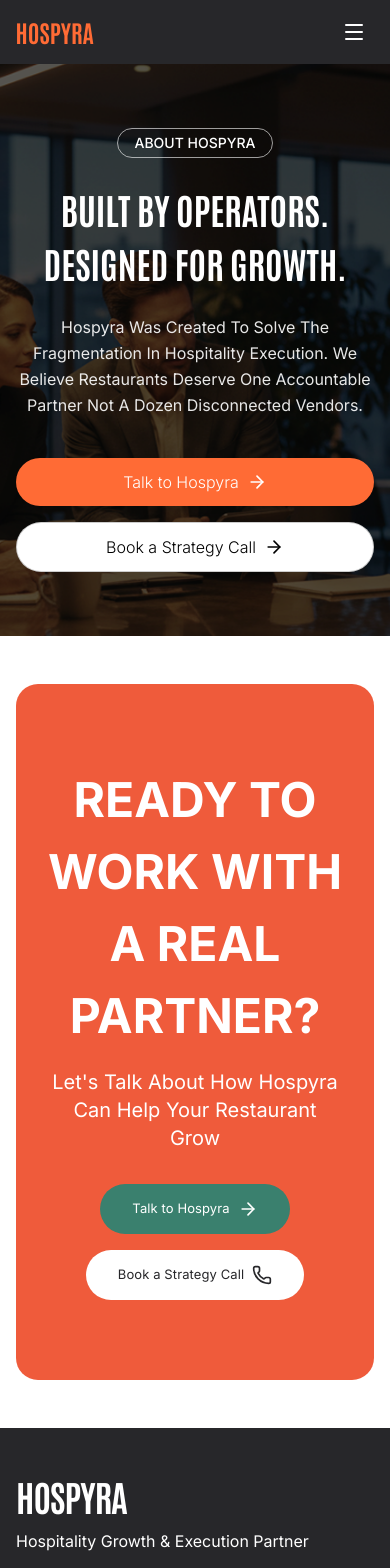
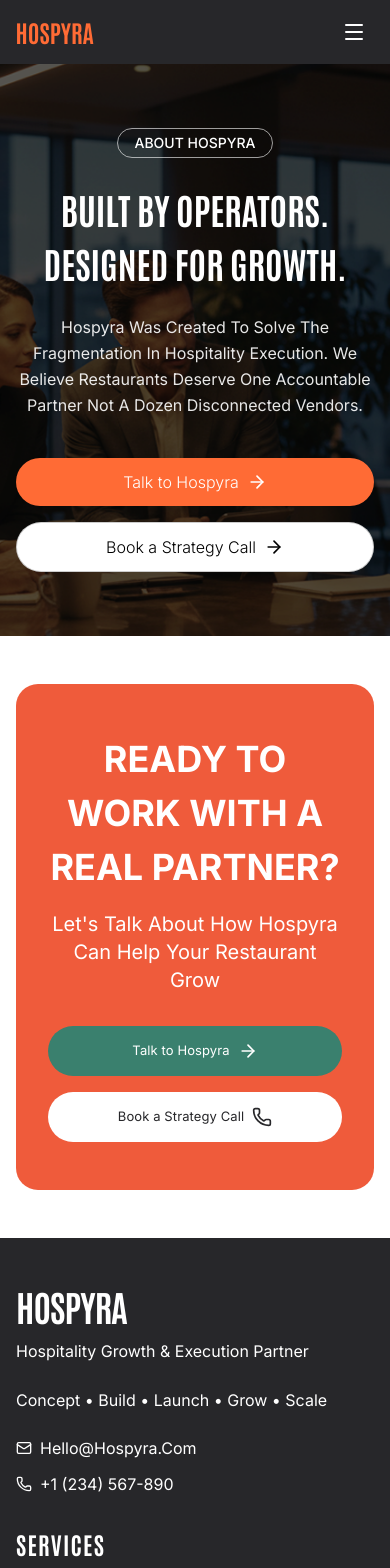
Before and after one commit to MHaseebKhalid/hospyra_web, a Next.js app: page /about in a window 390 px wide. Shown: the top 1568 px of the page. Built offline with nearby package versions, Linux system fonts and the light colour scheme.

Commit message:
refactor: adjust padding and responsive text size in UnstoppableCard component

```diff
--- a/components/cards/UnstoppableCard.tsx
+++ b/components/cards/UnstoppableCard.tsx
@@ -2,7 +2,6 @@
 
 import React from 'react'
 import { useRouter } from 'next/navigation'
-import { ArrowRight, Phone } from 'lucide-react'
 import GlobalButton from '../buttons/GlobalButton'
 
 interface ButtonConfig {
@@ -37,12 +36,12 @@ const UnstoppableCard: React.FC<UnstoppableCardProps> = ({
   return (
     <div className='bg-white py-12 px-[4%]'>
       <div
-        className='text-center px-8 py-20 rounded-3xl'
+        className='text-center px-8 py-12 md:py-20 rounded-3xl'
         style={{ backgroundColor, color: textColor }}
       >
         <div className='space-y-2'>
             <p
-              className='text-[76px] max-[1200px]:text-[60px] max-[1000px]:text-[48px] font-bold uppercase mx-auto'
+              className='text-[76px] max-[1200px]:text-[60px] max-[1000px]:text-[48px] max-md:text-[36px] font-bold uppercase mx-auto'
               style={headingMaxWidth ? { maxWidth: headingMaxWidth } : {}}
             >
               {heading}
@@ -63,7 +62,7 @@ const UnstoppableCard: React.FC<UnstoppableCardProps> = ({
               borderWidth={button.borderWidth}
               icon={button.icon}
               onClick={() => router.push(button.href)}
-              className="px-8 py-4"
+              className="px-8 py-4 max-sm:w-full"
             />
           ))}
         </div>
```
